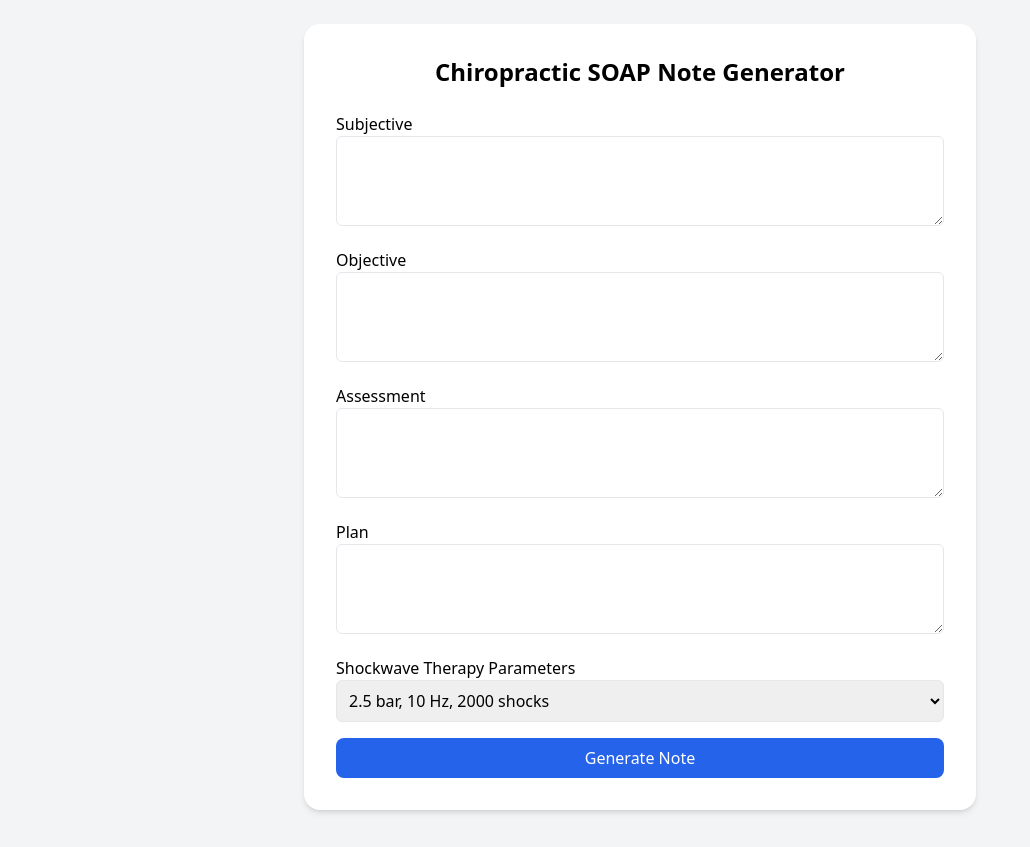
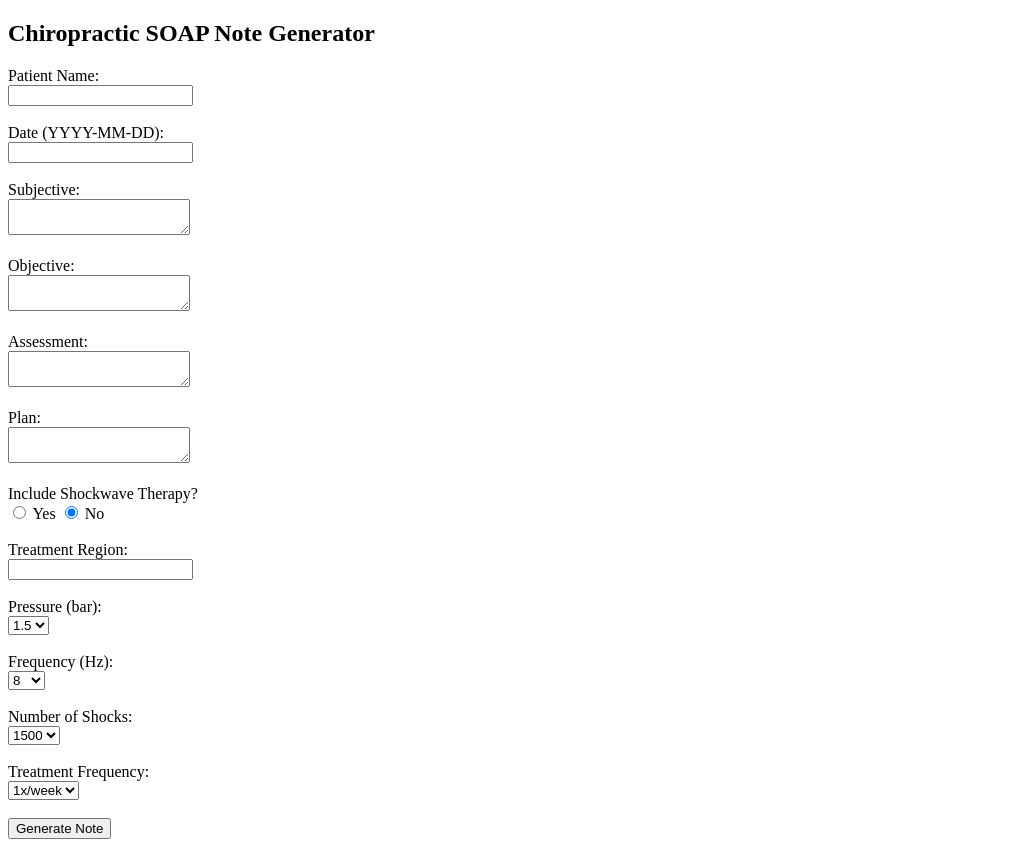
Before and after one commit to sailordc/soap-note, a Flask app: page / in a window 1280 px wide. Shown: the whole page, without its empty margins (0-1030 px from the left). Before the commit the page ends 813 px from the top, so only its background shows below. Run offline with Flask 3, Linux system fonts and the light colour scheme; some libraries are stand-ins or nearby versions.

Commit message:
Update form.html

```diff
--- a/templates/form.html
+++ b/templates/form.html
@@ -1,48 +1,67 @@
-<!DOCTYPE html>
+<!doctype html>
 <html lang="en">
 <head>
-  <meta charset="UTF-8" />
-  <meta name="viewport" content="width=device-width, initial-scale=1.0" />
-  <title>SOAP Note Generator</title>
-  <script src="https://cdn.tailwindcss.com"></script>
+    <title>SOAP Note Generator</title>
 </head>
-<body class="bg-gray-100 p-6">
-  <div class="max-w-2xl mx-auto bg-white p-8 rounded-2xl shadow-md">
-    <h1 class="text-2xl font-bold text-center mb-6">Chiropractic SOAP Note Generator</h1>
-    <form method="post" class="space-y-4">
-      <div>
-        <label class="block font-medium">Subjective</label>
-        <textarea name="subjective" rows="3" class="w-full border p-2 rounded-md"></textarea>
-      </div>
-      <div>
-        <label class="block font-medium">Objective</label>
-        <textarea name="objective" rows="3" class="w-full border p-2 rounded-md"></textarea>
-      </div>
-      <div>
-        <label class="block font-medium">Assessment</label>
-        <textarea name="assessment" rows="3" class="w-full border p-2 rounded-md"></textarea>
-      </div>
-      <div>
-        <label class="block font-medium">Plan</label>
-        <textarea name="plan" rows="3" class="w-full border p-2 rounded-md"></textarea>
-      </div>
-      <div>
-        <label class="block font-medium">Shockwave Therapy Parameters</label>
-        <select name="shockwave" class="w-full border p-2 rounded-md">
-          <option>2.5 bar, 10 Hz, 2000 shocks</option>
-          <option>3.0 bar, 15 Hz, 1500 shocks</option>
-          <option>3.5 bar, 12 Hz, 2500 shocks</option>
-        </select>
-      </div>
-      <button type="submit" class="bg-blue-600 text-white px-4 py-2 rounded-lg hover:bg-blue-700 w-full">Generate Note</button>
+<body>
+    <h2>Chiropractic SOAP Note Generator</h2>
+    <form method="POST">
+        <label>Patient Name:</label><br>
+        <input type="text" name="patient_name" required><br><br>
+
+        <label>Date (YYYY-MM-DD):</label><br>
+        <input type="text" name="date_of_visit"><br><br>
+
+        <label>Subjective:</label><br>
+        <textarea name="subjective" required></textarea><br><br>
+
+        <label>Objective:</label><br>
+        <textarea name="objective" required></textarea><br><br>
+
+        <label>Assessment:</label><br>
+        <textarea name="assessment" required></textarea><br><br>
+
+        <label>Plan:</label><br>
+        <textarea name="plan" required></textarea><br><br>
+
+        <label>Include Shockwave Therapy?</label><br>
+        <input type="radio" name="include_shockwave" value="yes"> Yes
+        <input type="radio" name="include_shockwave" value="no" checked> No<br><br>
+
+        <div id="shockwave-options">
+            <label>Treatment Region:</label><br>
+            <input type="text" name="region"><br><br>
+
+            <label>Pressure (bar):</label><br>
+            <select name="pressure">
+                {% for p in pressures %}
+                    <option value="{{ p }}">{{ p }}</option>
+                {% endfor %}
+            </select><br><br>
+
+            <label>Frequency (Hz):</label><br>
+            <select name="frequency">
+                {% for f in frequencies %}
+                    <option value="{{ f }}">{{ f }}</option>
+                {% endfor %}
+            </select><br><br>
+
+            <label>Number of Shocks:</label><br>
+            <select name="shocks">
+                {% for s in shock_counts %}
+                    <option value="{{ s }}">{{ s }}</option>
+                {% endfor %}
+            </select><br><br>
+
+            <label>Treatment Frequency:</label><br>
+            <select name="treatment_freq">
+                {% for t in treatment_freqs %}
+                    <option value="{{ t }}">{{ t }}</option>
+                {% endfor %}
+            </select><br><br>
+        </div>
+
+        <input type="submit" value="Generate Note">
     </form>
-
-    {% if note %}
-    <div class="mt-8 bg-gray-50 p-4 border rounded-md">
-      <h2 class="text-lg font-semibold mb-2">Today's Note</h2>
-      <pre class="whitespace-pre-wrap text-sm text-gray-700">{{ note }}</pre>
-    </div>
-    {% endif %}
-  </div>
 </body>
 </html>
```
